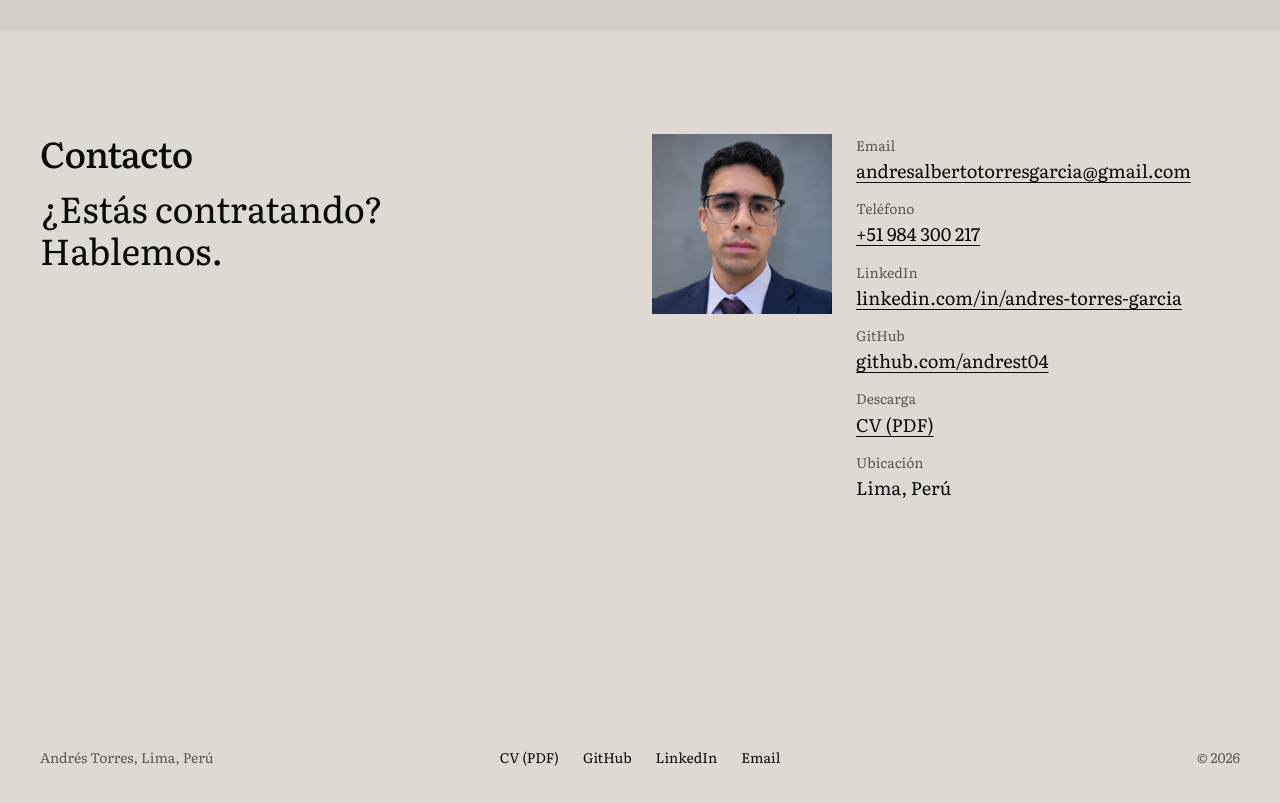
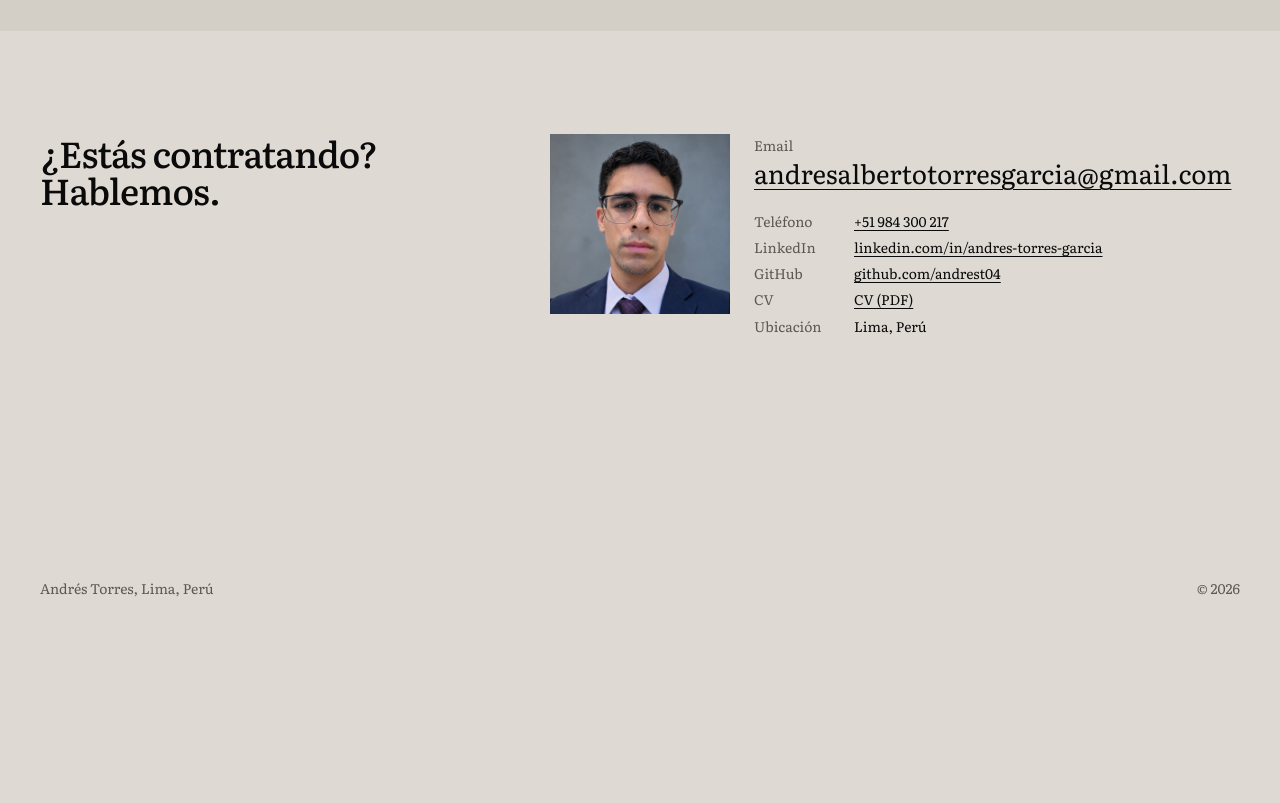
Before and after one commit to andrest04/portfolio, a Next.js app: page / in a window 1280 px wide. Shown: the part 3720-4523 px from the top of the page. After the commit the page ends 4349 px from the top, so only its background shows below. Built offline with nearby package versions, Linux system fonts and the light colour scheme; no server answers.

Commit message:
fix(contact): lead with the statement and email, and quiet the footer

```diff
--- a/src/app/globals.css
+++ b/src/app/globals.css
@@ -253,39 +253,23 @@ p {
   }
 }
 
-/* Footer: quiet stacked lines, becoming a three-part line from 768px */
+/* Footer: one quiet line; Contact, directly above it, holds every channel */
 
 .site-footer {
-  display: grid;
-  gap: 8px;
+  display: flex;
+  flex-wrap: wrap;
+  justify-content: space-between;
+  gap: 0 1.5rem;
   margin-top: 20svh;
   padding: 0 var(--margin) 24px;
   font-size: var(--step-small);
   color: var(--muted);
 }
 
-.site-footer ul {
-  display: flex;
-  flex-wrap: wrap;
-  gap: 0 1.5rem;
-  color: var(--ink);
-}
-
-.site-footer a {
-  display: inline-block;
-  padding-block: 0.25rem;
-}
-
 @media (min-width: 768px) {
   .site-footer {
-    grid-template-columns: 1fr auto 1fr;
-    align-items: baseline;
     margin-top: 30svh;
     padding-bottom: 30px;
-  }
-
-  .site-footer__year {
-    text-align: right;
   }
 }
 
@@ -630,7 +614,7 @@ details[open] > summary .ledger__toggle {
     aspect-ratio: 4 / 3;
   }
 
-  /* The open row holds the picture until another row is hovered or focused. */
+  /* One picture at a time: the hovered row, else the focused row, else the open row. */
   .ledger__row:hover .ledger__preview,
   .ledger:not(:has(.ledger__row:hover)) .ledger__row:has(summary:focus-visible) .ledger__preview,
   .ledger:not(:has(.ledger__row:hover, summary:focus-visible))
@@ -824,7 +808,7 @@ details[open] > summary .ledger__toggle {
   font-size: var(--step-small);
 }
 
-/* Contact: sentence, portrait, links on one top line */
+/* Contact: the statement, the portrait, then the email above the quieter channels */
 
 .contact {
   display: grid;
@@ -833,16 +817,9 @@ details[open] > summary .ledger__toggle {
   padding: clamp(72px, 8vw, 120px) var(--margin) 0;
 }
 
-.contact__sentence {
+.contact__statement {
   grid-column: 1 / -1;
-  display: grid;
-  gap: 16px;
-}
-
-.contact__sentence p {
   max-width: 14em;
-  font-size: var(--step-head);
-  line-height: 1.15;
 }
 
 .contact__portrait img {
@@ -854,8 +831,26 @@ details[open] > summary .ledger__toggle {
 
 .contact__links {
   display: grid;
-  gap: 12px;
+  gap: 4px;
   min-width: 0;
+  font-size: var(--step-small);
+}
+
+.contact__links > div {
+  display: grid;
+  grid-template-columns: 5.5rem minmax(0, 1fr);
+  align-items: baseline;
+  gap: 0 12px;
+}
+
+.contact__links > .contact__primary {
+  display: block;
+  margin-bottom: 16px;
+}
+
+.contact__primary dd {
+  font-size: var(--step-lead);
+  line-height: 1.3;
 }
 
 .contact__links dt {
@@ -881,16 +876,16 @@ details[open] > summary .ledger__toggle {
     align-items: start;
   }
 
-  .contact__sentence {
+  .contact__statement {
     grid-column: 1 / span 5;
   }
 
   .contact__portrait {
-    grid-column: 7 / span 2;
+    grid-column: 6 / span 2;
   }
 
   .contact__links {
-    grid-column: 9 / span 4;
+    grid-column: 8 / span 5;
   }
 }
 
@@ -902,8 +897,7 @@ details[open] > summary .ledger__toggle {
   .lang-switch,
   .hero__actions .link,
   .ledger__links a,
-  .contact__links a,
-  .site-footer a {
+  .contact__links a {
     display: inline-flex;
     align-items: center;
     min-height: 44px;
--- a/src/components/layout/SiteFooter.tsx
+++ b/src/components/layout/SiteFooter.tsx
@@ -1,34 +1,10 @@
-import ExternalLink from "@/components/layout/ExternalLink";
-import { CONTACT } from "@/lib/contact";
 import type { Dictionary } from "@/types/i18n";
 
 export default function SiteFooter({ t }: { t: Dictionary }) {
   return (
     <footer className="site-footer">
       <p>{t.footer.description}</p>
-      <ul>
-        <li>
-          <a href="/api/cv" className="plain-link">
-            {t.hero.ctaSecondary}
-          </a>
-        </li>
-        <li>
-          <ExternalLink href={CONTACT.github} notice={t.meta.newTab} className="plain-link">
-            {t.contact.githubLabel}
-          </ExternalLink>
-        </li>
-        <li>
-          <ExternalLink href={CONTACT.linkedin} notice={t.meta.newTab} className="plain-link">
-            {t.contact.linkedinLabel}
-          </ExternalLink>
-        </li>
-        <li>
-          <a href={`mailto:${CONTACT.email}`} className="plain-link">
-            {t.contact.emailLabel}
-          </a>
-        </li>
-      </ul>
-      <p className="site-footer__year">© {new Date().getFullYear()}</p>
+      <p>© {new Date().getFullYear()}</p>
     </footer>
   );
 }
--- a/src/components/sections/Contact.tsx
+++ b/src/components/sections/Contact.tsx
@@ -9,14 +9,12 @@ export default function Contact({ t }: { t: Dictionary }) {
 
   return (
     <section id="contact" className="contact">
-      <div className="contact__sentence">
-        <h2 data-reveal>{c.title}</h2>
-        <p data-reveal style={{ "--i": 1 } as React.CSSProperties}>
-          {c.statement}
-        </p>
-      </div>
+      <h2 className="contact__statement" data-reveal>
+        <span className="sr-only">{c.title}: </span>
+        {c.statement}
+      </h2>
 
-      <figure className="contact__portrait" data-reveal style={{ "--i": 2 } as React.CSSProperties}>
+      <figure className="contact__portrait" data-reveal style={{ "--i": 1 } as React.CSSProperties}>
         <Image
           src="/portrait.png"
           alt={t.about.portraitAlt}
@@ -26,8 +24,8 @@ export default function Contact({ t }: { t: Dictionary }) {
         />
       </figure>
 
-      <dl className="contact__links" data-reveal style={{ "--i": 3 } as React.CSSProperties}>
-        <div>
+      <dl className="contact__links" data-reveal style={{ "--i": 2 } as React.CSSProperties}>
+        <div className="contact__primary">
           <dt>{c.emailLabel}</dt>
           <dd>
             <a href={`mailto:${CONTACT.email}`} className="link">
--- a/src/content/en.json
+++ b/src/content/en.json
@@ -202,7 +202,7 @@
     "locationValue": "Lima, Peru",
     "linkedinLabel": "LinkedIn",
     "githubLabel": "GitHub",
-    "cvLabel": "Download"
+    "cvLabel": "CV"
   },
   "footer": {
     "description": "Andrés Torres, Lima, Peru"
--- a/src/content/es.json
+++ b/src/content/es.json
@@ -202,7 +202,7 @@
     "locationValue": "Lima, Perú",
     "linkedinLabel": "LinkedIn",
     "githubLabel": "GitHub",
-    "cvLabel": "Descarga"
+    "cvLabel": "CV"
   },
   "footer": {
     "description": "Andrés Torres, Lima, Perú"
```
Also changed, not shown: .impeccable/design.json, 1 other file (tests, documents, lock files or other folders).
